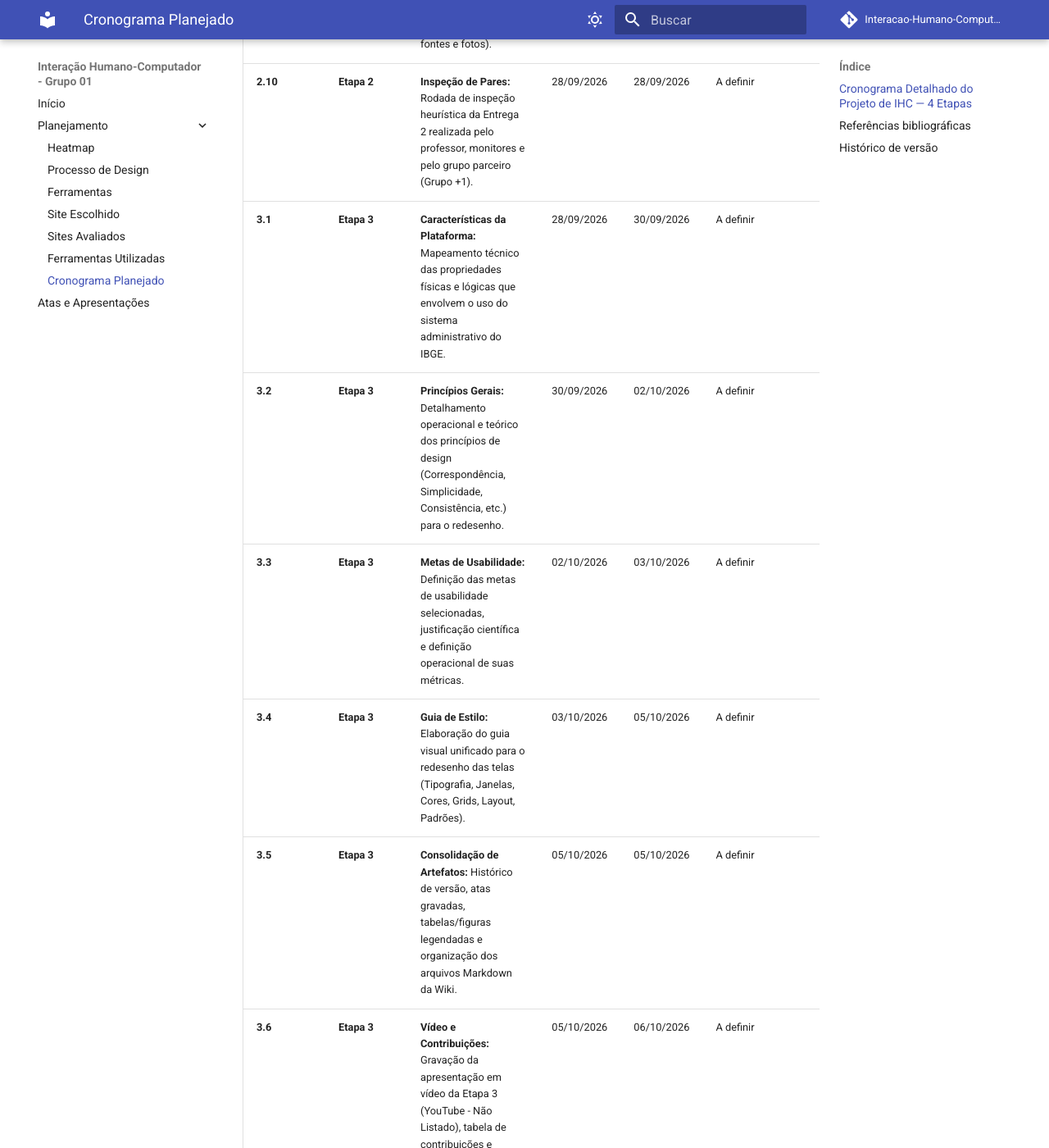
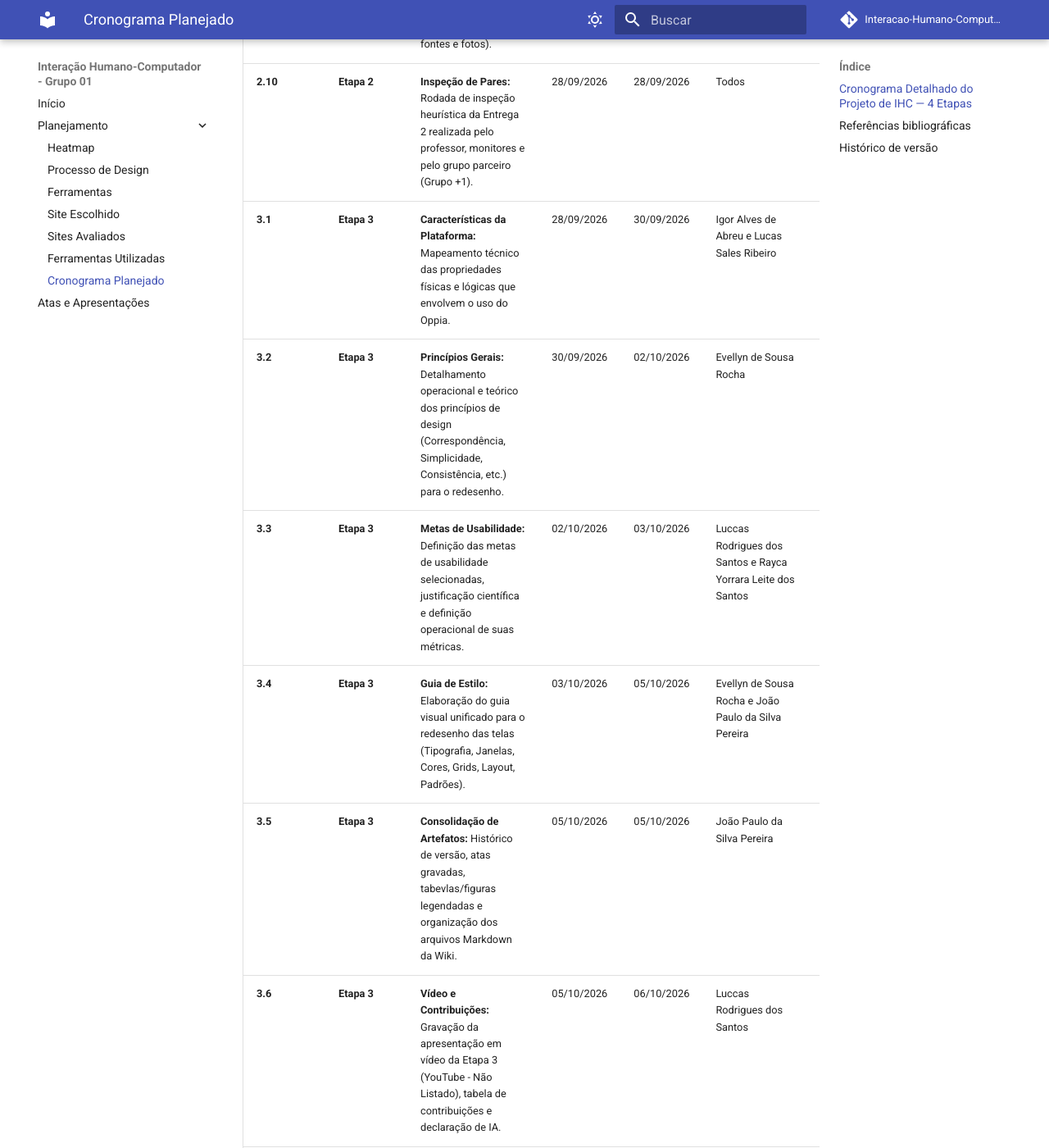
Before and after one commit to Interacao-Humano-Computador/2026.2-Grupo01, an MkDocs documentation site: the page built from docs/planejamento/cronograma/cronograma_planejado.md, in a window 1280 px wide and 1400 px high, scrolled down 3995 px. Shown: the whole window at 82% size. Built offline with MkDocs 1.6.1 and Material for MkDocs 9.7.7, drawn with Linux system fonts in a browser that asks for light colours; comment, search, counter and statistics services are not loaded; some of the changed text lies outside the part shown.

Commit message:
Redefinição do Cronograma

```diff
--- a/docs/planejamento/cronograma/cronograma_planejado.md
+++ b/docs/planejamento/cronograma/cronograma_planejado.md
@@ -1,44 +1,44 @@
 ## **Cronograma Detalhado do Projeto de IHC — 4 Etapas**
 
-| ID | Etapa | Atividade Detalhada (Baseada nas Listas de Verificação) | Data de Início | Data de Fim | Responsável(eis) | Revisor(es) | |
-| :--- | :--- | :--- | :--- | :--- | :--- | :--- | :--- |
-| **1.1** | **Etapa 1** | **Planejamento Geral:** Identificação dos membros e criação do Heatmap de disponibilidade síncrona do grupo. | 31/08/2026 | 31/08/2026 |Igor Alves de Abreu |Igor Alves de Abreu | |
-| **1.2** | **Etapa 1** | **Varredura de Sítios:** Análise preliminar, avaliação exploratória e montagem da lista de todos os sítios candidatos avaliados pelo grupo. | 31/08/2026 | 03/09/2026 |Luccas Rodrigues dos Santos |João Paulo da Silva Pereira | |
-| **1.3** | **Etapa 1** | **Justificativa do OPPIO:** Breve introdução do sistema, motivação acadêmica pela escolha e particularidades técnicas. | 01/09/2026 | 05/09/2026 |Luccas Rodrigues dos Santos |Evellyn de Sousa Rocha | |
-| **1.4** | **Etapa 1** | **Ferramentas de Software:** Definição e descrição das ferramentas a serem utilizadas (GitHub, WhatsApp, Figma, Gemini Notebook, etc.). | 05/09/2026 | 05/09/2026 | João Paulo da Silva Pereira|Rayca Yorrara Leite dos Santos| |
-| **1.5** | **Etapa 1** | **Processo de Design:** Justificativa da Engenharia de Usabilidade de Mayhew, com referência bibliográfica de IHC e foto digitalizada do texto base. | 04/09/2026 | 05/09/2026 |Evellyn de Sousa Rocha |Luccas Rodrigues dos Santos | |
-| **1.6** | **Etapa 1** | **Cronograma de Atividades:** Elaboração do cronograma Planejado e Executado, prevendo períodos de gravação de vídeo e janelas de revisão dos artefatos. | 04/08/2026 | 06/09/2026 |Rayca Yorrara Leite dos Santos |Lucas Sales Ribeiro| |
-| **1.7** | **Etapa 1** | **Configuração da Wiki:** Estruturação do MkDocs no GitHub Pages, histórico de versão unificado e implementação da acessibilidade por contraste de cores. | 04/09/2026 | 06/09/2026 |Lucas Sales Ribeiro |Luccas Rodrigues dos Santos| |
-| **1.8** | **Etapa 1** | **Atas de Reunião:** Registro formal dos encontros síncronas gravados, contendo pautas, horários e links diretos para as mídias. | 06/09/2026 | 06/09/2026 |João Paulo da Silva Pereira|Rayca Yorrara Leite dos Santos | |
-| **1.9** | **Etapa 1** | **Apresentação Multimídia:** Gravação da apresentação em grupo, edição, upload no YouTube (Não Listado) e criação da Tabela de Contribuições da Etapa 1. | 06/09/2026 | 06/09/2026 |Lucas Sales Ribeiro |Igor Alves de Abreu | |
-| **1.10**| **Etapa 1** | **Itens de Conteúdo:** Elaboração individual dos itens teóricos obrigatórios, com fundamentação científica e imagens digitalizadas das fontes. | 06/09/2026 | 06/09/2026 | Rayca Yorrara Leite dos Santos|Evellyn de Souza Rocha | |
-| **1.11**| **Etapa 1** | **Inspeção de Pares:** Rodada de inspeção heurística da Entrega 1 realizada pelo professor, monitores e pelo grupo parceiro (Grupo +1). | 07/09/2026 | 07/09/2026 |Igor Alves de Abreu | | |
-| **2.1** | **Etapa 2** | **Perfil do Usuário:** Planejamento de dados demográficos, experiência, atitudes e contexto organizacional do usuário típico do sistema. | 08/09/2026 | 13/09/2026 |A definir | | |
-| **2.2** | **Etapa 2** | **Concepção Ética:** Elaboração das diretrizes e redação do Termo de Consentimento Livre e Esclarecido (TCLE) com base nas resoluções CNS 466/12 e 510/16. | 13/09/2026 | 15/09/2026 |A definir | | |
-| **2.3** | **Etapa 2** | **Elicitação de Requisitos:** Aplicação de no mínimo duas técnicas de levantamento de dados de IHC sem acesso direto ao sistema (via dados estáticos/entrevistas). | 15/09/2026 | 19/09/2026 | A definir| | |
-| **2.4** | **Etapa 2** | **Cenários de Uso:** Escrita de cenários narrativos detalhados descrevendo a realidade de uso do Oppia por comunidades escolares. | 19/09/2026 | 21/09/2026 | A definir| | |
-| **2.5** | **Etapa 2** | **Modelagem (HTA):** Especificação das tarefas de todos os integrantes usando a técnica de Análise Hierárquica de Tarefas (com diagrama, legenda e tabela). | 21/09/2026 | 23/09/2026 | A definir| | |
-| **2.6** | **Etapa 2** | **Modelagem (GOMS):** Especificação das tarefas de todos os integrantes usando a técnica GOMS/KLM, CMN-GOMS ou CTT. | 23/09/2026 | 25/09/2026 | A definir| | |
-| **2.7** | **Etapa 2** | **Consolidação de Artefatos:** Atualização das atas, históricos de versões, tabelas legendadas e conformidade técnica no GitHub Pages. | 25/09/2026 | 26/09/2026 |A definir | | |
-| **2.8** | **Etapa 2** | **Vídeo e Contribuições:** Gravação da apresentação em vídeo da Etapa 2 (YouTube - Não Listado), tabela de contribuições e agradecimentos de IA (SBC). | 26/09/2026 | 27/09/2026 | A definir| | |
-| **2.9** | **Etapa 2** | **Itens de Conteúdo:** Elaboração individual dos itens de conteúdo teóricos sobre perfil, ética e tarefas (todos os integrantes, com fontes e fotos). | 08/09/2026 | 27/09/2026 | A definir| | |
-| **2.10**| **Etapa 2** | **Inspeção de Pares:** Rodada de inspeção heurística da Entrega 2 realizada pelo professor, monitores e pelo grupo parceiro (Grupo +1). | 28/09/2026 | 28/09/2026 |A definir | | |
-| **3.1** | **Etapa 3** | **Características da Plataforma:** Mapeamento técnico das propriedades físicas e lógicas que envolvem o uso do sistema administrativo do IBGE. | 28/09/2026 | 30/09/2026 | A definir| | |
-| **3.2** | **Etapa 3** | **Princípios Gerais:** Detalhamento operacional e teórico dos princípios de design (Correspondência, Simplicidade, Consistência, etc.) para o redesenho. | 30/09/2026 | 02/10/2026 |A definir| | |
-| **3.3** | **Etapa 3** | **Metas de Usabilidade:** Definição das metas de usabilidade selecionadas, justificação científica e definição operacional de suas métricas. | 02/10/2026 | 03/10/2026 |A definir | | |
-| **3.4** | **Etapa 3** | **Guia de Estilo:** Elaboração do guia visual unificado para o redesenho das telas (Tipografia, Janelas, Cores, Grids, Layout, Padrões). | 03/10/2026 | 05/10/2026 |A definir | | |
-| **3.5** | **Etapa 3** | **Consolidação de Artefatos:** Histórico de versão, atas gravadas, tabelas/figuras legendadas e organização dos arquivos Markdown da Wiki. | 05/10/2026 | 05/10/2026 |A definir | | |
-| **3.6** | **Etapa 3** | **Vídeo e Contribuições:** Gravação da apresentação em vídeo da Etapa 3 (YouTube - Não Listado), tabela de contribuições e declaração de IA. | 05/10/2026 | 06/10/2026 | A definir| | |
-| **3.7** | **Etapa 3** | **Itens de Conteúdo:** Elaboração individual dos itens teóricos sobre metas de usabilidade, guias de estilo e princípios (com fontes e fotos). | 28/09/2026 | 06/10/2026 |A definir | | |
-| **3.8** | **Etapa 3** | **Inspeção de Pares:** Rodada de inspeção heurística da Entrega 3 realizada pelo professor, monitores e pelo grupo parceiro (Grupo +1). | 07/10/2026 | 07/10/2026 |A definir | | |
-| **4.1** | **Etapa 4** | **Framework DECIDE:** Planejamento completo da avaliação formativa do Storyboard e da Análise de Tarefas utilizando todas as letras da estrutura. | 07/10/2026 | 09/10/2026 | A definir| | |
-| **4.2** | **Etapa 4** | **Storyboarding:** Criação gráfica dos esboços (mínimo de 1 storyboard por integrante) associados de forma estrita às especificações de tarefas (HTA). | 09/10/2026 | 11/10/2026 |A definir | | |
-| **4.3** | **Etapa 4** | **Planejamento do Relato:** Estruturação formal do modelo de documentação para registro de falhas, severidades e problemas de usabilidade corrigidos. | 11/10/2026 | 12/10/2026 | A definir| | |
-| **4.4** | **Etapa 4** | **Roteiro e Teste Piloto:** Definição cronológica das simulações, elaboração de questionários pré/pós-teste e execução prática do Teste Piloto obrigatório. | 12/10/2026 | 12/10/2026 |A definir| | |
-| **4.5** | **Etapa 4** | **Consolidação de Artefatos:** Organização das atas de reuniões síncronas com links, histórico de versões e formatação geral com contraste. | 12/10/2026 | 12/10/2026 | A definir| | |
-| **4.6** | **Etapa 4** | **Vídeo e Contribuições:** Gravação da apresentação em vídeo da Etapa 4 (YouTube - Não Listado), tabela de contribuições e sincronização no Aprender3. | 12/10/2026 | 13/10/2026 |A definir | | |
-| **4.7** | **Etapa 4** | **Itens de Conteúdo:** Elaboração individual dos itens teóricos sobre avaliações formativas, testes com storyboards e teste piloto (com fontes e fotos). | 07/10/2026 | 13/10/2026 |A definir | | |
-| **4.8** | **Etapa 4** | **Inspeção de Pares:** Rodada de inspeção heurística da Entrega 4 realizada pelo professor, monitores e pelo grupo parceiro (Grupo +1). | 14/10/2026 | 14/10/2026 |A definir | | |
+| ID | Etapa | Atividade Detalhada (Baseada nas Listas de Verificação) | Data de Início | Data de Fim | Responsável(eis) | Revisor(es) |
+| :--- | :--- | :--- | :--- | :--- | :--- | :--- |
+| **1.1** | **Etapa 1** | **Planejamento Geral:** Identificação dos membros e criação do Heatmap de disponibilidade síncrona do grupo. | 31/08/2026 | 31/08/2026 | Igor Alves de Abreu e Luccas Rodrigues dos Santos | Rayca Yorrara Leite dos Santos |
+| **1.2** | **Etapa 1** | **Varredura de Sítios:** Análise preliminar, avaliação exploratória e montagem da lista de todos os sítios candidatos avaliados pelo grupo. | 31/08/2026 | 03/09/2026 | Igor Alves de Abreu e Lucas Sales Ribeiro | João Paulo da Silva Pereira |
+| **1.3** | **Etapa 1** | **Justificativa do Oppia:** Breve introdução do sistema, motivação acadêmica pela escolha e particularidades técnicas. | 01/09/2026 | 05/09/2026 | Lucas Sales Ribeiro | Igor Alves de Abreu |
+| **1.4** | **Etapa 1** | **Ferramentas de Software:** Definição e descrição das ferramentas a serem utilizadas (GitHub, WhatsApp, Figma, Gemini Notebook, etc.). | 05/09/2026 | 05/09/2026 | Luccas Rodrigues dos Santos | Igor Alves de Abreu |
+| **1.5** | **Etapa 1** | **Processo de Design:** Justificativa da Engenharia de Usabilidade de Mayhew, com referência bibliográfica de IHC e foto digitalizada do texto base. | 04/09/2026 | 05/09/2026 | Lucas Sales Ribeiros | Igor Alves de Abreu |
+| **1.6** | **Etapa 1** | **Cronograma de Atividades:** Elaboração do cronograma Planejado e Executado, prevendo períodos de gravação de vídeo e janelas de revisão dos artefatos. | 04/08/2026 | 06/09/2026 | Evellyn de Sousa Rocha | Luccas Rodrigues dos Santos |
+| **1.7** | **Etapa 1** | **Configuração da Wiki:** Estruturação do MkDocs no GitHub Pages, histórico de versão unificado e implementação da acessibilidade por contraste de cores. | 04/09/2026 | 06/09/2026 | Rayca Yorrara Leite dos Santos | João Paulo da Silva Ribeiroa |
+| **1.8** | **Etapa 1** | **Atas de Reunião:** Registro formal dos encontros síncronas gravados, contendo pautas, horários e links diretos para as mídias. | 06/09/2026 | 06/09/2026 | Evellyn de Sousa Rocha | Rayca Yorrara Leite dos Santos |
+| **1.9** | **Etapa 1** | **Apresentação Multimídia:** Gravação da apresentação em grupo, edição, upload no YouTube (Não Listado) e criação da Tabela de Contribuições da Etapa 1. | 06/09/2026 | 06/09/2026 | Evellyn de Sousa Rocha e Luccas Rodrigues dos Santos | João Paulo da Silva Pereira |
+| **1.10**| **Etapa 1** | **Itens de Conteúdo:** Elaboração individual dos itens teóricos obrigatórios, com fundamentação científica e imagens digitalizadas das fontes. | 06/09/2026 | 06/09/2026 | Todos | Todos |
+| **1.11**| **Etapa 1** | **Inspeção de Pares:** Rodada de inspeção heurística da Entrega 1 realizada pelo professor, monitores e pelo grupo parceiro (Grupo +1). | 07/09/2026 | 07/09/2026 | Todos | Rayca Yorrara Leite dos Santos |
+| **2.1** | **Etapa 2** | **Perfil do Usuário:** Planejamento de dados demográficos, experiência, atitudes e contexto organizacional do usuário típico do sistema. | 08/09/2026 | 13/09/2026 | Igor Alves de Abreu | |
+| **2.2** | **Etapa 2** | **Concepção Ética:** Elaboração das diretrizes e redação do Termo de Consentimento Livre e Esclarecido (TCLE) com base nas resoluções CNS 466/12 e 510/16. | 13/09/2026 | 15/09/2026 | Rayca Yorrara Leite dos Santos | |
+| **2.3** | **Etapa 2** | **Elicitação de Requisitos:** Aplicação de no mínimo duas técnicas de levantamento de dados de IHC sem acesso direto ao sistema (via dados estáticos/entrevistas). | 15/09/2026 | 19/09/2026 | Rayca Yorrara Leite dos Santos | |
+| **2.4** | **Etapa 2** | **Cenários de Uso:** Escrita de cenários narrativos detalhados descrevendo a realidade de uso do Oppia por comunidades escolares. | 19/09/2026 | 21/09/2026 | Lucas Sales Ribeiro | |
+| **2.5** | **Etapa 2** | **Modelagem (HTA):** Especificação das tarefas de todos os integrantes usando a técnica de Análise Hierárquica de Tarefas (com diagrama, legenda e tabela). | 21/09/2026 | 23/09/2026 | Evellyn de Sousa Rocha e Luccas Rodrigues dos Santos | |
+| **2.6** | **Etapa 2** | **Modelagem (GOMS):** Especificação das tarefas de todos os integrantes usando a técnica GOMS/KLM, CMN-GOMS ou CTT. | 23/09/2026 | 25/09/2026 | Evellyn de Sousa Rocha e Luccas Rodrigues dos Santos | |
+| **2.7** | **Etapa 2** | **Consolidação de Artefatos:** Atualização das atas, históricos de versões, tabelas legendadas e conformidade técnica no GitHub Pages. | 25/09/2026 | 26/09/2026 | João Paulo da Silva Pereira | |
+| **2.8** | **Etapa 2** | **Vídeo e Contribuições:** Gravação da apresentação em vídeo da Etapa 2 (YouTube - Não Listado), tabela de contribuições e agradecimentos de IA (SBC). | 26/09/2026 | 27/09/2026 | Luccas Rodrigues dos Santos | |
+| **2.9** | **Etapa 2** | **Itens de Conteúdo:** Elaboração individual dos itens de conteúdo teóricos sobre perfil, ética e tarefas (todos os integrantes, com fontes e fotos). | 08/09/2026 | 27/09/2026 | Todos | |
+| **2.10**| **Etapa 2** | **Inspeção de Pares:** Rodada de inspeção heurística da Entrega 2 realizada pelo professor, monitores e pelo grupo parceiro (Grupo +1). | 28/09/2026 | 28/09/2026 | Todos | |
+| **3.1** | **Etapa 3** | **Características da Plataforma:** Mapeamento técnico das propriedades físicas e lógicas que envolvem o uso do Oppia. | 28/09/2026 | 30/09/2026 | Igor Alves de Abreu e Lucas Sales Ribeiro | |
+| **3.2** | **Etapa 3** | **Princípios Gerais:** Detalhamento operacional e teórico dos princípios de design (Correspondência, Simplicidade, Consistência, etc.) para o redesenho. | 30/09/2026 | 02/10/2026 | Evellyn de Sousa Rocha | |
+| **3.3** | **Etapa 3** | **Metas de Usabilidade:** Definição das metas de usabilidade selecionadas, justificação científica e definição operacional de suas métricas. | 02/10/2026 | 03/10/2026 | Luccas Rodrigues dos Santos e Rayca Yorrara Leite dos Santos | |
+| **3.4** | **Etapa 3** | **Guia de Estilo:** Elaboração do guia visual unificado para o redesenho das telas (Tipografia, Janelas, Cores, Grids, Layout, Padrões). | 03/10/2026 | 05/10/2026 | Evellyn de Sousa Rocha e João Paulo da Silva Pereira | |
+| **3.5** | **Etapa 3** | **Consolidação de Artefatos:** Histórico de versão, atas gravadas, tabevlas/figuras legendadas e organização dos arquivos Markdown da Wiki. | 05/10/2026 | 05/10/2026 | João Paulo da Silva Pereira | |
+| **3.6** | **Etapa 3** | **Vídeo e Contribuições:** Gravação da apresentação em vídeo da Etapa 3 (YouTube - Não Listado), tabela de contribuições e declaração de IA. | 05/10/2026 | 06/10/2026 | Luccas Rodrigues dos Santos | |
+| **3.7** | **Etapa 3** | **Itens de Conteúdo:** Elaboração individual dos itens teóricos sobre metas de usabilidade, guias de estilo e princípios (com fontes e fotos). | 28/09/2026 | 06/10/2026 | Todos | |
+| **3.8** | **Etapa 3** | **Inspeção de Pares:** Rodada de inspeção heurística da Entrega 3 realizada pelo professor, monitores e pelo grupo parceiro (Grupo +1). | 07/10/2026 | 07/10/2026 | Todos | |
+| **4.1** | **Etapa 4** | **Framework DECIDE:** Planejamento completo da avaliação formativa do Storyboard e da Análise de Tarefas utilizando todas as letras da estrutura. | 07/10/2026 | 09/10/2026 | Luccas Rodrigues dos Santos | |
+| **4.2** | **Etapa 4** | **Storyboarding:** Criação gráfica dos esboços (mínimo de 1 storyboard por integrante) associados de forma estrita às especificações de tarefas (HTA). | 09/10/2026 | 11/10/2026 | Todos | |
+| **4.3** | **Etapa 4** | **Planejamento do Relato:** Estruturação formal do modelo de documentação para registro de falhas, severidades e problemas de usabilidade corrigidos. | 11/10/2026 | 12/10/2026 | Evellyn de Sousa Rocha, João Paulo da Silva Pereira e Luccas Rodrigues dos Santos | |
+| **4.4** | **Etapa 4** | **Roteiro e Teste Piloto:** Definição cronológica das simulações, elaboração de questionários pré/pós-teste e execução prática do Teste Piloto obrigatório. | 12/10/2026 | 12/10/2026 | Igor Alves de Abreu, Luccas Rodrigues dos Santos e Rayca Yorrara Leite dos Santos| |
+| **4.5** | **Etapa 4** | **Consolidação de Artefatos:** Organização das atas de reuniões síncronas com links, histórico de versões e formatação geral com contraste. | 12/10/2026 | 12/10/2026 | João Paulo da Silva Pereira | |
+| **4.6** | **Etapa 4** | **Vídeo e Contribuições:** Gravação da apresentação em vídeo da Etapa 4 (YouTube - Não Listado), tabela de contribuições e sincronização no Aprender3. | 12/10/2026 | 13/10/2026 | Luccas Rodrigues dos Santos | |
+| **4.7** | **Etapa 4** | **Itens de Conteúdo:** Elaboração individual dos itens teóricos sobre avaliações formativas, testes com storyboards e teste piloto (com fontes e fotos). | 07/10/2026 | 13/10/2026 | Todos | |
+| **4.8** | **Etapa 4** | **Inspeção de Pares:** Rodada de inspeção heurística da Entrega 4 realizada pelo professor, monitores e pelo grupo parceiro (Grupo +1). | 14/10/2026 | 14/10/2026 | Todos | |
 
 <!--
 | **2.1** | **Etapa 2** | **Perfil do Usuário:** Planejamento de dados demográficos, experiência, atitudes e contexto organizacional do servidor típico do órgão. | 08/09/2026 | 13/09/2026 | | | |
@@ -53,5 +53,6 @@
 
 | Versão | Data       | Descrição                  | Autor(es)        | Revisor(es)      |
 | ------ | ---------- | -------------------------- | ---------------- | ---------------- |
-| `1.0`  | 06/09/2026 | Criação da página.         | Luccas Rodrigues |                  |
-|`1.1`   |06/09/2026  | Alteração das tarefas      | Ratca Yorrara    |
+| `1.0`  | 06/09/2026 | Criação da página          | Luccas Rodrigues | Igor Alves       |
+| `1.1`  | 06/09/2026 | Alteração das tarefas      | Rayca Yorrara    | Luccas Rodrigues |
+| `1.2`  | 10/09/2026 | Redefinição do cronograma  | Luccas Rodrigues |                  |
```
